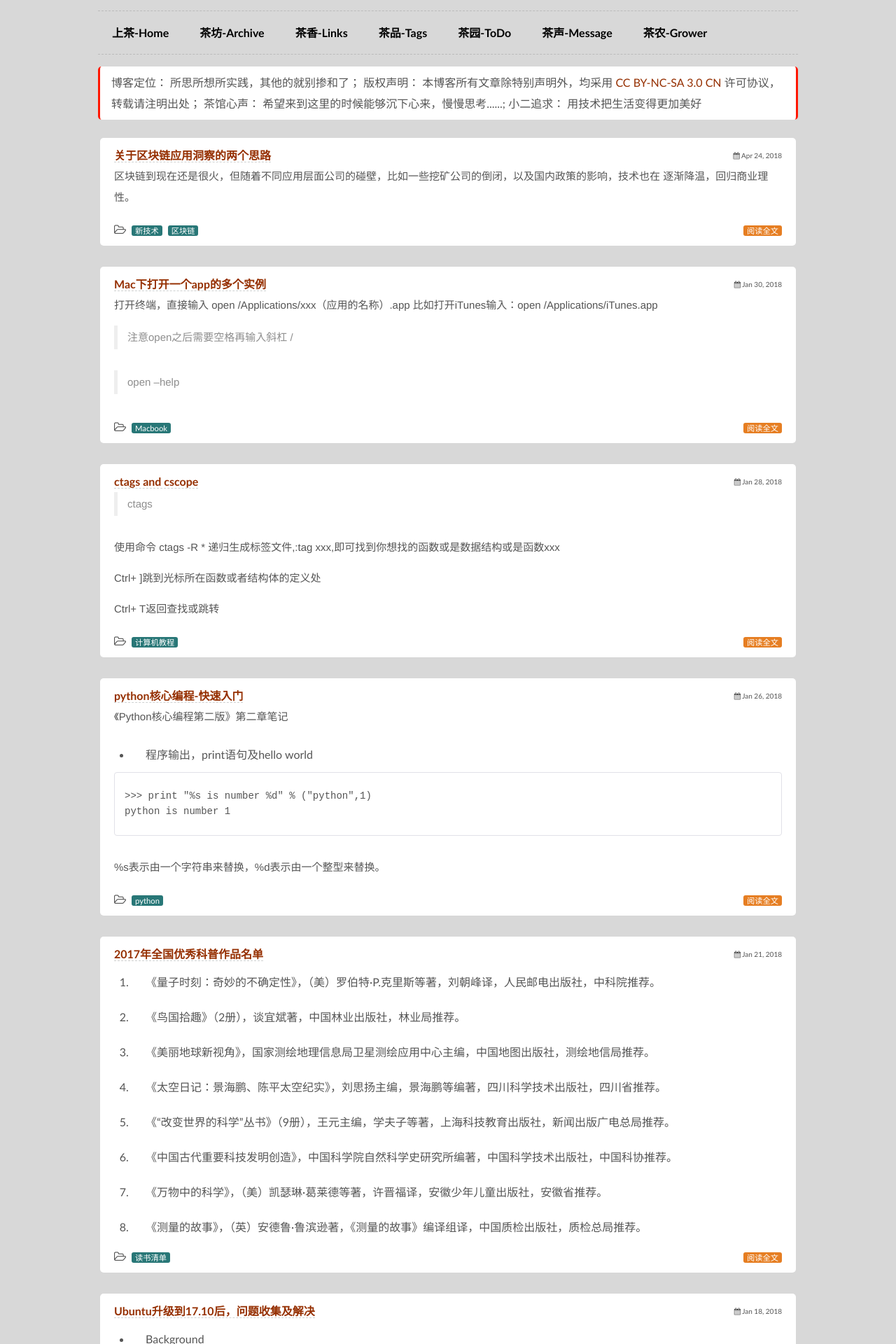
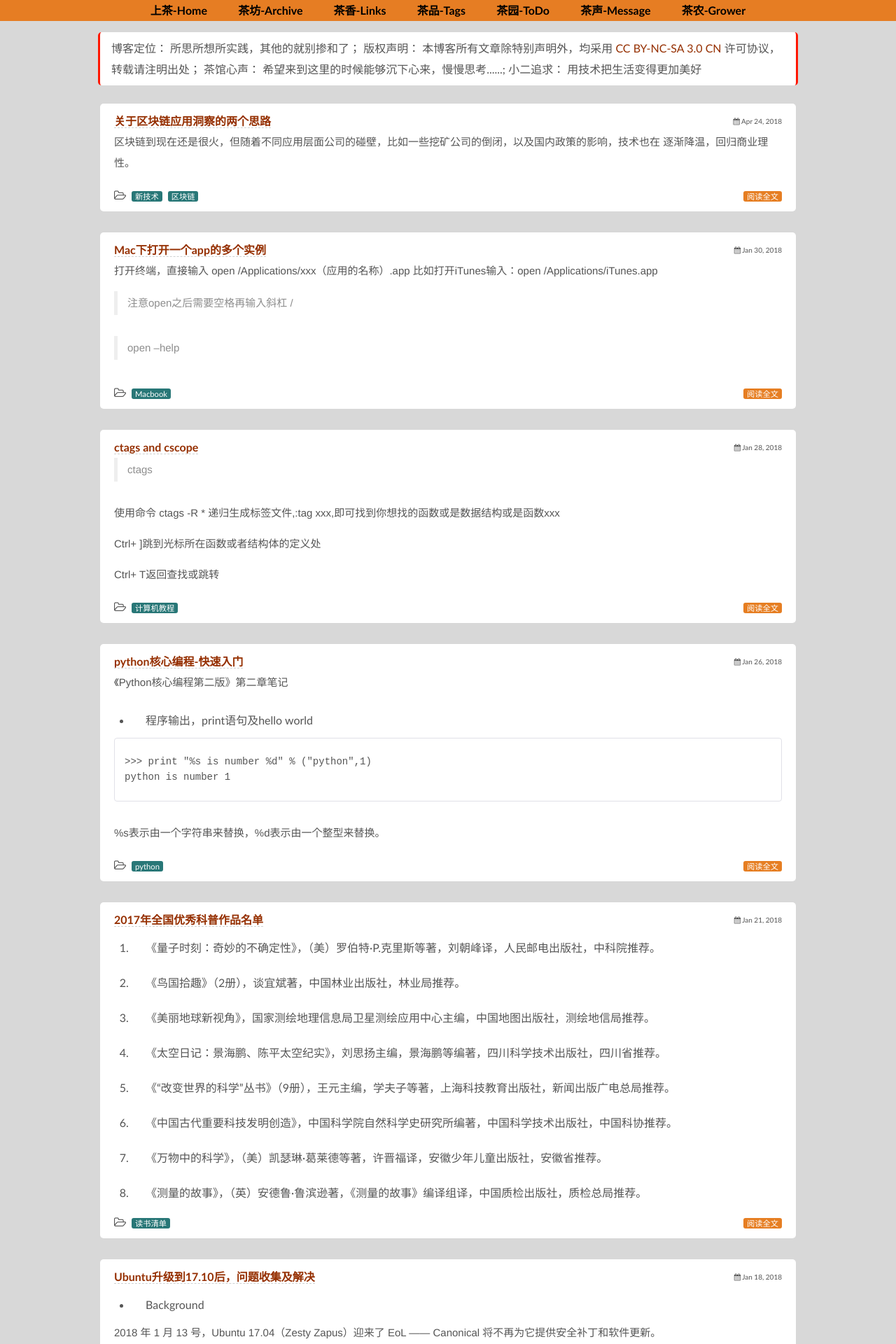
Before and after one commit to fk1091889767/tanwubin.github.io, a Jekyll site: the page built from index.html, in a window 1280 px wide. Shown: the top 1920 px of the page at 70% size. Built offline with Jekyll 4.4.1, drawn with Linux system fonts in a browser that asks for light colours.

Commit message:
首页样式调整

```diff
--- a/_includes/themes/effector-wide/default.html
+++ b/_includes/themes/effector-wide/default.html
@@ -14,18 +14,7 @@
   <!-- RSS -->
   <link rel="alternate" type="application/rss+xml" title="RSS for {{ site.title }}" href="/feed/">
 </head>
-
-  <div class="container">
-      <!--
-      <h1 class="sitename">
-           <a href="/" > <img src="/upload/image/headimg.jpg"
-         width="100"
-         height="100">	  </a>
-      </h1>
-
-      <img src="/upload/image/blogtop.jpeg">-->
-      <h1 class="sitename"><hr style="height:1px;border:none;border-top:1px dashed #bbbbbb;"/></h1>
-      <div class="nav">
+<div class="nav">
 <a href="/">上茶-Home</a>
 <a href="/archive">茶坊-Archive</a>
 <a href="/links">茶香-Links</a>
@@ -35,7 +24,18 @@
 <a href="/teawaiter">茶农-Grower</a>
 <!--<a href="/feed/">订阅-Subscribe</a>-->
 </div>
-      <hr style="height:1px;border:none;border-top:1px dashed #bbbbbb;"/>
+  <div class="container">
+      <!--
+      <h1 class="sitename">
+           <a href="/" > <img src="/upload/image/headimg.jpg"
+         width="100"
+         height="100">	  </a>
+      </h1>
+
+      <img src="/upload/image/blogtop.jpeg">
+      <h1 class="sitename"><hr style="height:1px;border:none;border-top:1px dashed #bbbbbb;"/></h1>
+
+      <hr style="height:1px;border:none;border-top:1px dashed #bbbbbb;"/>-->
 {{ content }}
       <!--
       <div class="wrapper">
--- a/assets/css/effector-wide.css
+++ b/assets/css/effector-wide.css
@@ -487,3 +487,8 @@ span.label.label-important:hover {
 .postdate {
     font-size: 10px;
 }
+
+.nav {
+    background-color: #e67d23;
+    text-align: center;
+}
```
